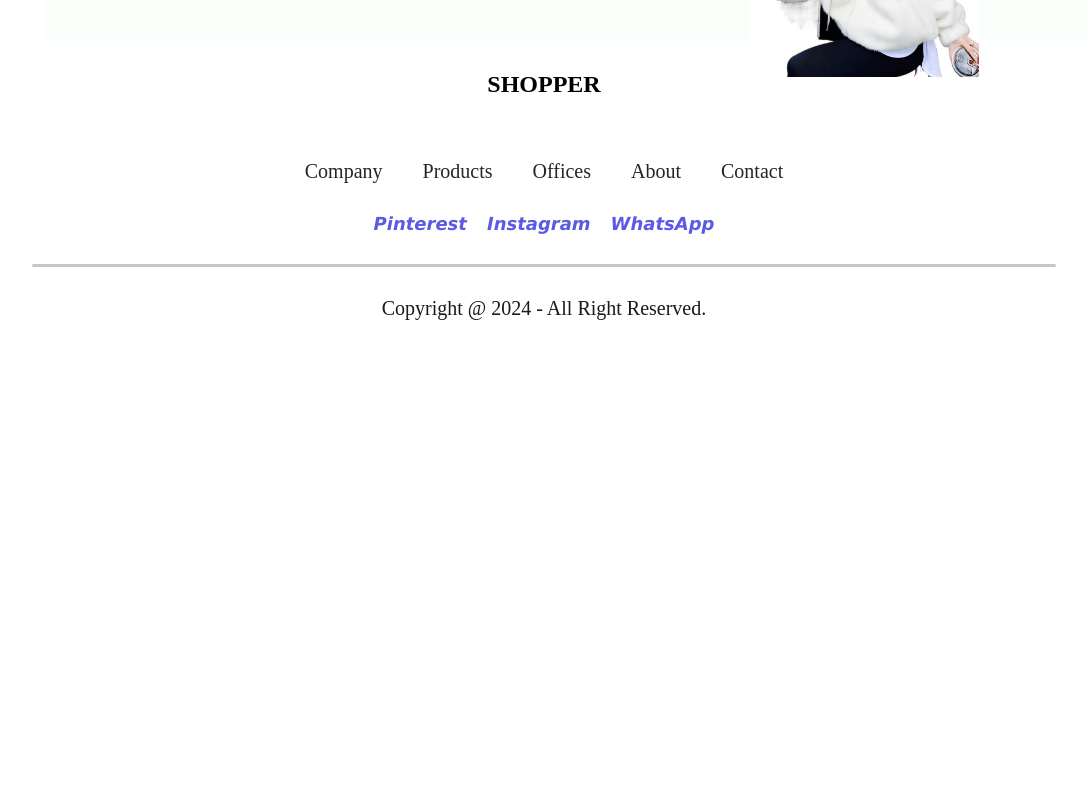
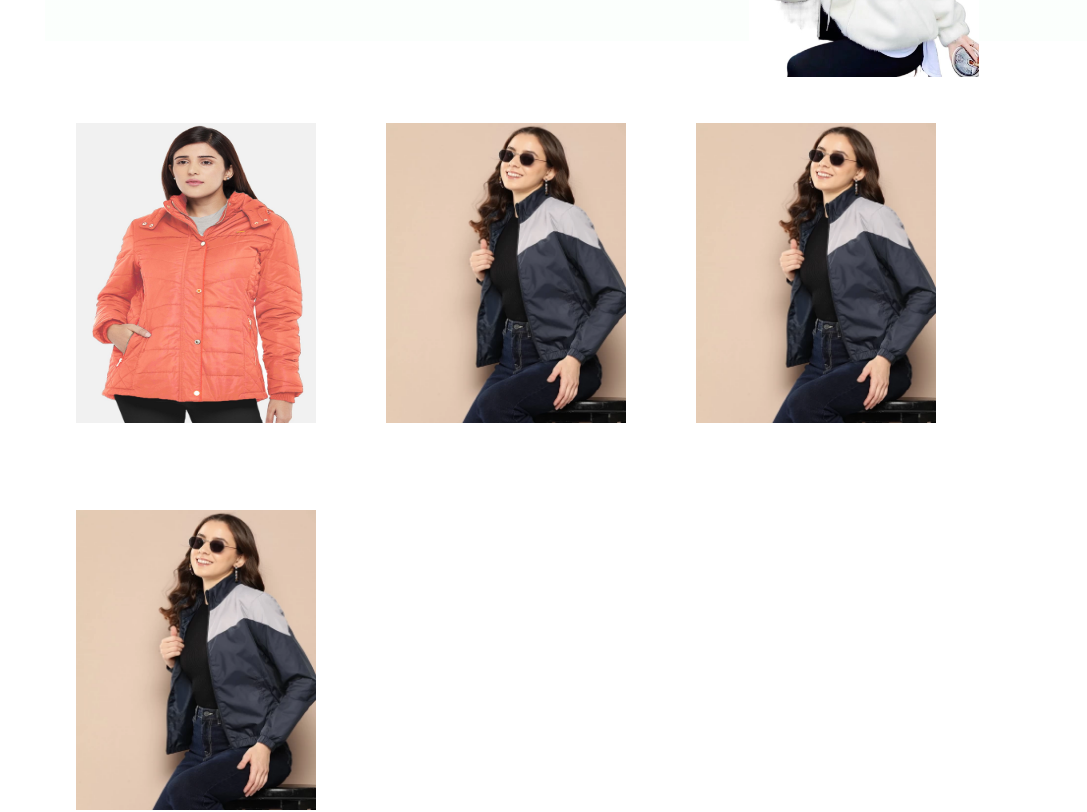
Before and after one commit to Nishakhawas/Clothing-store-Ecommerce-Site-, a React (Create React App) app: page /womens in a window 1280 px wide. Shown: the part 460-1272 px from the top of the page, without its empty margins (96-1183 px from the left). Before the commit the page ends 810 px from the top, so only its background shows below. Built offline with nearby package versions, Linux system fonts and the light colour scheme.

Commit message:
[BUG] fix

```diff
--- a/src/pages/CSS/shopwomen.css
+++ b/src/pages/CSS/shopwomen.css
@@ -5,3 +5,18 @@
   width: 18%;
 
 }
+
+.explore2 img{
+  height: 300px;
+  width: 240px;
+ padding-left: 70px;
+margin-top: 15%;
+
+
+}
+.category2{
+  display: flex;
+ margin-left: 8%;
+
+
+}
--- a/src/pages/ShopWomen.jsx
+++ b/src/pages/ShopWomen.jsx
@@ -1,8 +1,11 @@
 import React from 'react'
 import './CSS/shopwomen.css'
 import women3 from '../components/Assets/women3.jpg'
+import women1 from '../components/Assets/women1.jpg'
+import women2 from '../components/Assets/women2.jpg'
 export default function ShopWomen() {
   return (
+    <>
       <div className='shop-category'>
       <h3>50% OFF</h3>
       <h4>SHOP NOW</h4>
@@ -14,5 +17,16 @@ export default function ShopWomen() {
         <img  src={women3} alt="" />
         </div>
     </div>
+    <div className='category2'>
+    <div className='explore2'>
+  <img src={women1} alt="" />
+  <img src={women2} alt="" />
+  <img src={women2} alt="" />
+  <img src={women2} alt="" />
+
+  </div>
+  </div>
+  </>
   )
+
 }
```
